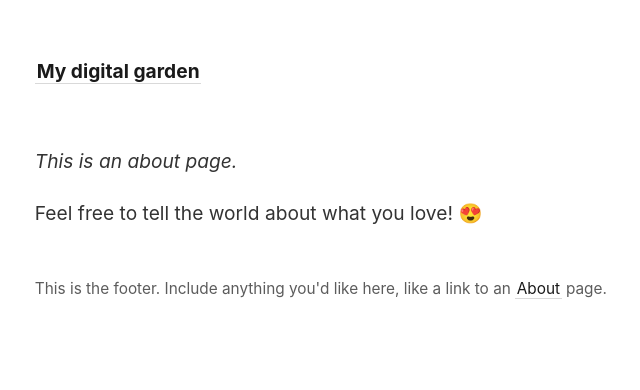
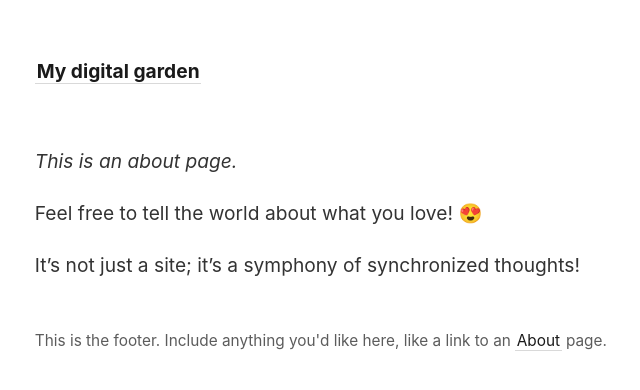
Before and after one commit to iVanology/iVarden, a Jekyll site: the page built from _pages/about.md, in a window 1280 px wide. Shown: the top 390 px of the page, without its empty margins (42-682 px from the left). Built offline with Jekyll 4.4.1, drawn with Linux system fonts in a browser that asks for light colours.

Commit message:
initial commit

```diff
--- a/_pages/about.md
+++ b/_pages/about.md
@@ -4,6 +4,8 @@ title: About
 permalink: /about
 ---
 
-*This is an about page.*
+_This is an about page._
 
 Feel free to tell the world about what you love! 😍
+
+It's not just a site; it's a symphony of synchronized thoughts!
```
